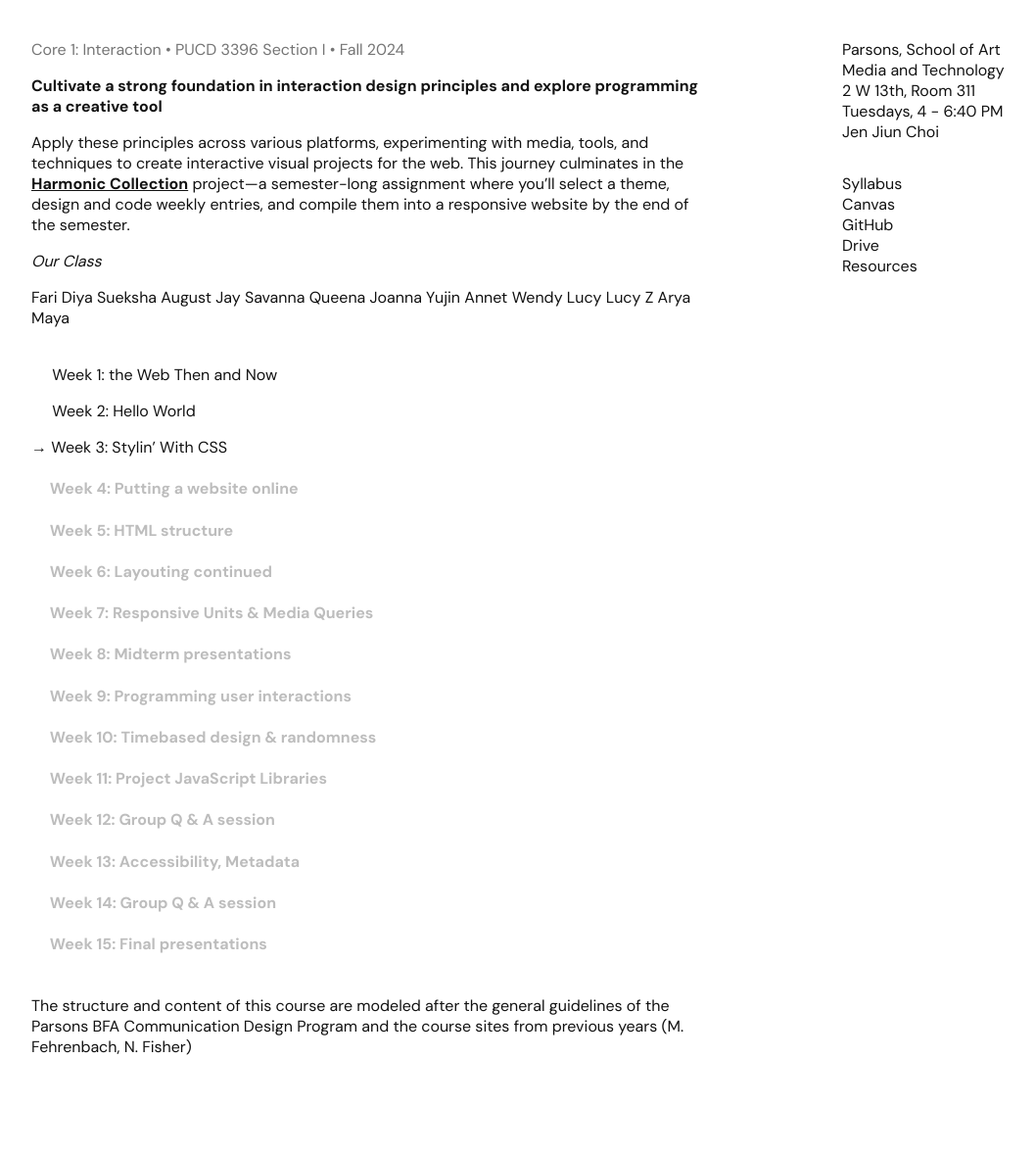
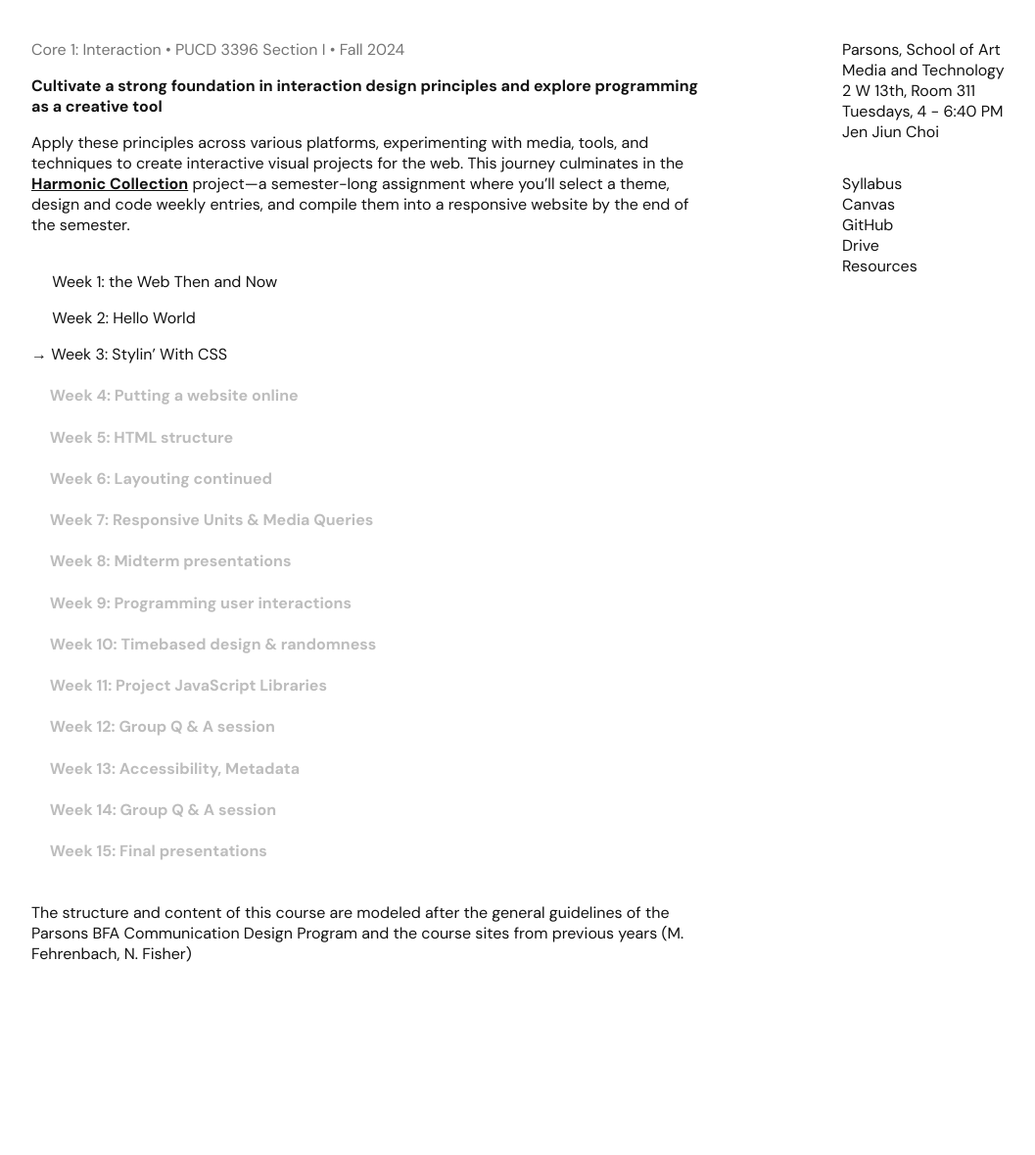
Before and after one commit to core1-interaction/core1-interaction.github.io, a Jekyll site: the page built from index.md, in a window 1280 px wide. Shown: the whole page at 98% size, without its empty margins (108-1165 px from the left). Built offline with Jekyll 4.4.1, drawn with Linux system fonts in a browser that asks for light colours; after the commit the page ends 1084 px from its top, so only the background shows below that.

Commit message:
Update index.md

```diff
--- a/index.md
+++ b/index.md
@@ -7,25 +7,7 @@
 
 **Cultivate a strong foundation in interaction design principles and explore programming as a creative tool**
 
-Apply these principles across various platforms, experimenting with media, tools, and techniques to create interactive visual projects for the web. This journey culminates in the [**<u>Harmonic Collection</u>**](project.md) project—a semester-long assignment where you'll select a theme, design and code weekly entries, and compile them into a responsive website by the end of the semester.
-
-*Our Class*
-
-[Fari]()
-[Diya]()
-[Sueksha]()
-[August]()
-[Jay](jjy030404.github.io)
-[Savanna](https://savannakuo1.github.io)
-[Queena](https://queena725.github.io)
-[Joanna](pakj190.github.io)
-[Yujin](https://yseo05.github.io)
-[Annet](https://avt20000.github.io/annetvantilburg/)
-[Wendy](https://yran-1210.github.io)
-[Lucy](http://weil129.github.io/)
-[Lucy Z]()
-[Arya](https://aryayang1025.github.io/)
-[Maya](https://maya-ye-510.github.io/)<br><br>
+Apply these principles across various platforms, experimenting with media, tools, and techniques to create interactive visual projects for the web. This journey culminates in the [**<u>Harmonic Collection</u>**](project.md) project—a semester-long assignment where you'll select a theme, design and code weekly entries, and compile them into a responsive website by the end of the semester.<br><br>
 
 &nbsp;&nbsp;&nbsp;&nbsp;&nbsp;[Week 1: the Web Then and Now](week1.md)
 
```
